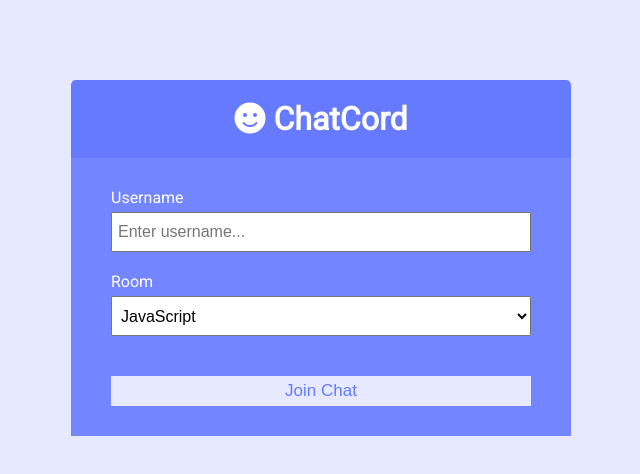
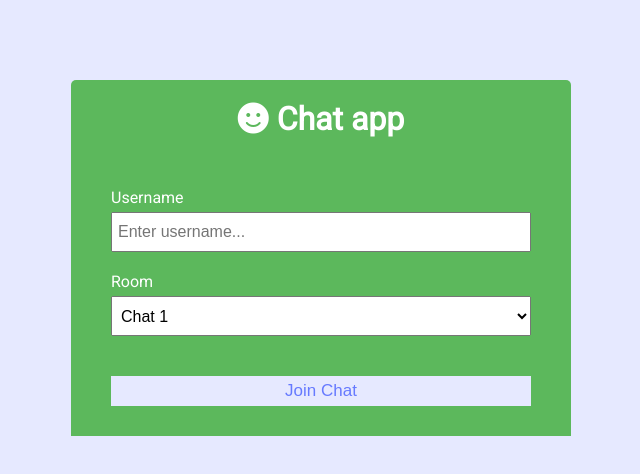
Before and after one commit to hilalsidhic/socketio-chat, a website: page public/index.html in a window 1280 px wide. Shown: the whole page, without its empty margins (319-959 px from the left). Drawn offline with Linux system fonts and the light colour scheme.

Commit message:
ui modified

```diff
--- a/public/css/style.css
+++ b/public/css/style.css
@@ -48,7 +48,7 @@ a {
 }
 
 .chat-header {
-	background: var(--dark-color-a);
+	background: var(--success-color);
 	color: #fff;
 	border-top-left-radius: 5px;
 	border-top-right-radius: 5px;
@@ -64,7 +64,7 @@ a {
 }
 
 .chat-sidebar {
-	background: var(--dark-color-b);
+	background: var(--success-color);
 	color: #fff;
 	padding: 20px 20px 60px;
 	overflow-y: scroll;
@@ -113,7 +113,7 @@ a {
 
 .chat-form-container {
 	padding: 20px 30px;
-	background-color: var(--dark-color-a);
+	background-color: var(--success-color);
 }
 
 .chat-form-container form {
@@ -137,14 +137,14 @@ a {
 .join-header {
 	text-align: center;
 	padding: 20px;
-	background: var(--dark-color-a);
+	background: var(--success-color);
 	border-top-left-radius: 5px;
 	border-top-right-radius: 5px;
 }
 
 .join-main {
 	padding: 30px 40px;
-	background: var(--dark-color-b);
+	background: var(--success-color);
 }
 
 .join-main p {
--- a/public/index.html
+++ b/public/index.html
@@ -11,12 +11,12 @@
 			crossorigin="anonymous"
 		/>
 		<link rel="stylesheet" href="css/style.css" />
-		<title>ChatCord App</title>
+		<title>ChatApp</title>
 	</head>
 	<body>
 		<div class="join-container">
 			<header class="join-header">
-				<h1><i class="fas fa-smile"></i> ChatCord</h1>
+				<h1><i class="fas fa-smile"></i> Chat app</h1>
 			</header>
 			<main class="join-main">
 				<form action="chat.html">
@@ -33,12 +33,12 @@
 					<div class="form-control">
 						<label for="room">Room</label>
 						<select name="room" id="room">
-							<option value="JavaScript">JavaScript</option>
-							<option value="Python">Python</option>
-							<option value="PHP">PHP</option>
-							<option value="C#">C#</option>
-							<option value="Ruby">Ruby</option>
-							<option value="Java">Java</option>
+							<option value="Chat 1">Chat 1</option>
+							<option value="Chat 2">Chat 2</option>
+							<option value="Chat 3">Chat 3</option>
+							<option value="Chat 4">Chat 4</option>
+							<option value="Chat 5">Chat 5</option>
+							<option value="Chat 6">Chat 6</option>
 						</select>
 					</div>
 					<button type="submit" class="btn">Join Chat</button>
```
